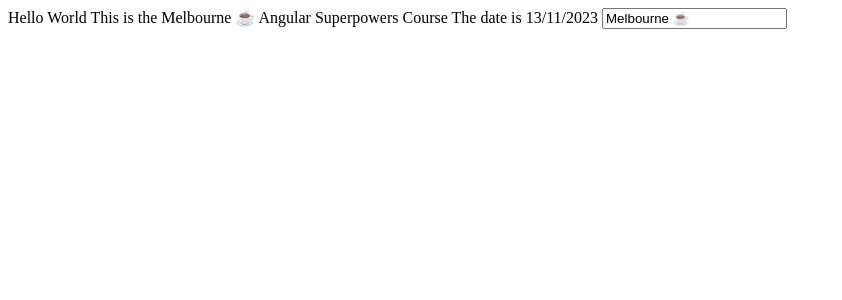
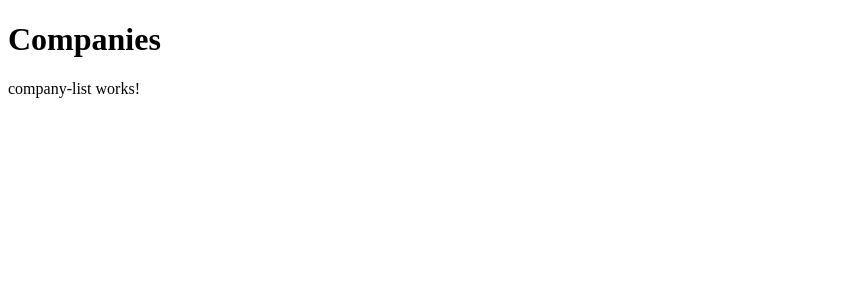
Before and after one commit to SSWConsulting/ng-workshop-mel-nov-2023, an Angular app in the folder firebootcamp-crm/: page / in a window 1280 px wide. Shown: the top 300 px of the page, without its empty margins (0-842 px from the left). Built offline with nearby package versions, Linux system fonts and the light colour scheme.

Commit message:
added first component

```diff
--- a/firebootcamp-crm/src/app/app.component.html
+++ b/firebootcamp-crm/src/app/app.component.html
@@ -1,10 +1,5 @@
 <div>
-  Hello World
+  <h1> Companies </h1>
 
-  This is the {{ title }} Angular Superpowers Course
-
-  The date is {{ myDate | date: 'dd/MM/yyyy' }}
-
-  <input type="text" [(ngModel)]="title">
-
+  <fbc-company-list></fbc-company-list>
 </div>
--- a/firebootcamp-crm/src/app/app.module.ts
+++ b/firebootcamp-crm/src/app/app.module.ts
@@ -3,10 +3,12 @@ import { BrowserModule, provideClientHydration } from '@angular/platform-browser
 import { AppRoutingModule } from './app-routing.module';
 import { AppComponent } from './app.component';
 import { FormsModule } from '@angular/forms';
+import { CompanyListComponent } from './company/company-list/company-list.component';
 
 @NgModule({
   declarations: [
-    AppComponent
+    AppComponent,
+    CompanyListComponent,
   ],
   imports: [
     BrowserModule,
--- /dev/null
+++ b/firebootcamp-crm/src/app/company/company-list/company-list.component.html
@@ -0,0 +1 @@
+<p>company-list works!</p>
```
Also changed, not shown: firebootcamp-crm/src/app/company/company-list/company-list.component.ts (added, +10 -0 lines), firebootcamp-crm/src/app/company/company-list/company-list.component.scss (added).
